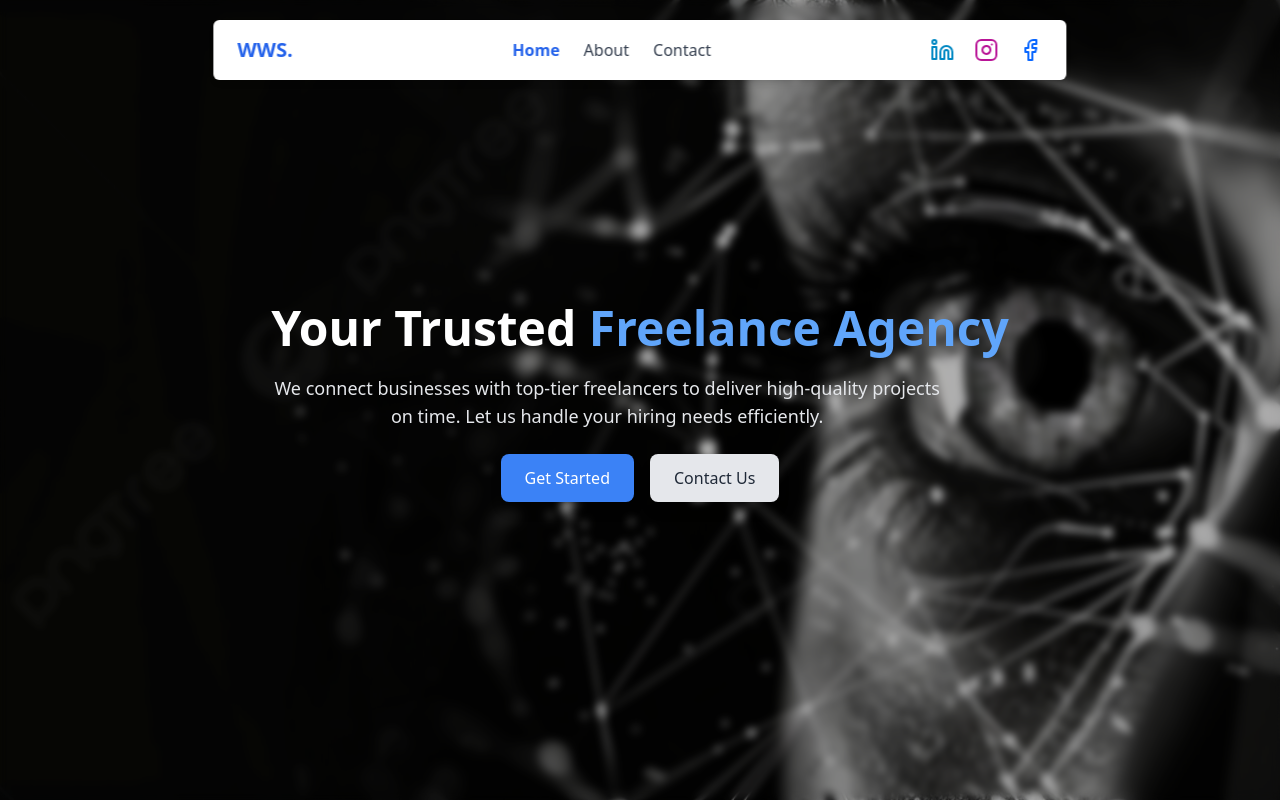
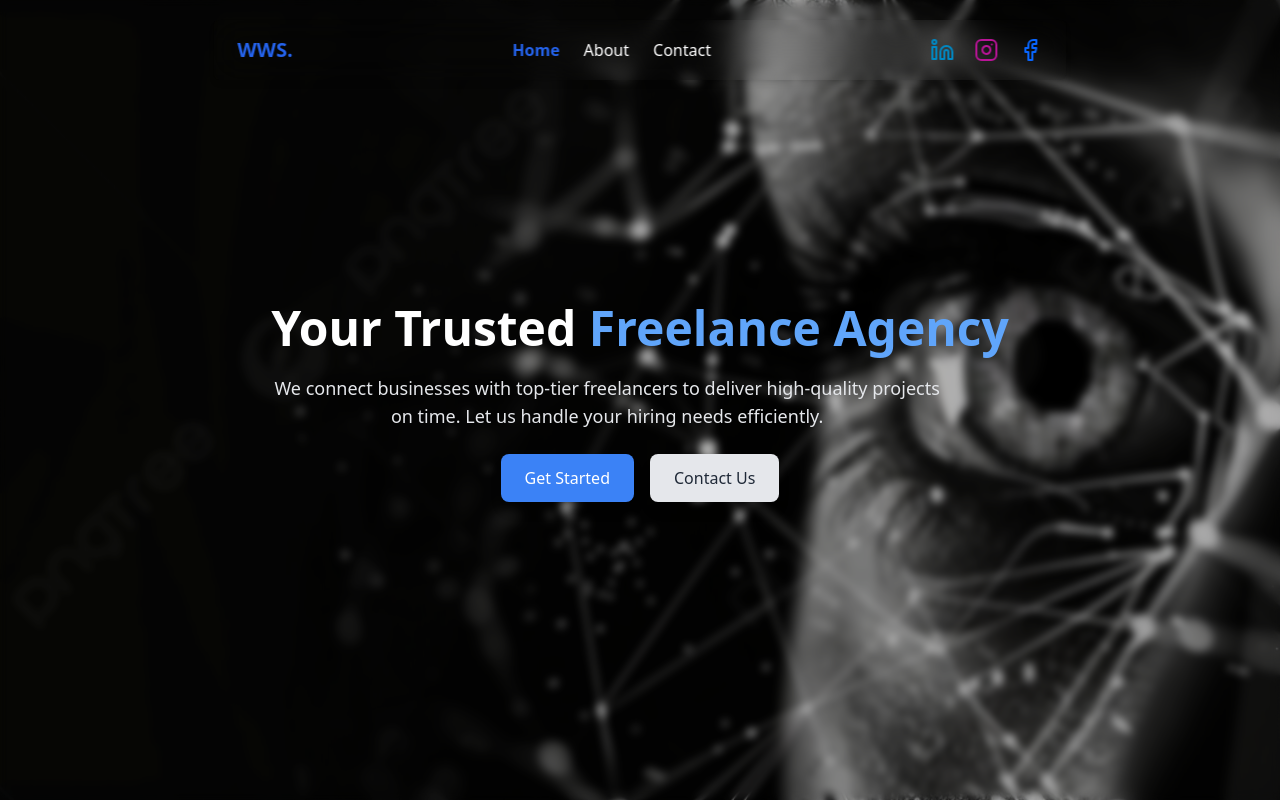
Before and after one commit to Sandipan-seth/WebWorkStudioPage, a React (Vite) app: page / in a window 1280 px wide. Shown: the top 802 px of the page. Built offline with nearby package versions, Linux system fonts and the light colour scheme.

Commit message:
Ui update in Navbar

```diff
--- a/src/components/Navbar.jsx
+++ b/src/components/Navbar.jsx
@@ -45,7 +45,7 @@ const Navbar = () => {
       className={`w-full md:w-2/3 rounded-md ${
         isOpen ? "bg-white" : "bg-white/50"
       }
-      ${activeSection === "home" ? "md:bg-white" : "md:bg-gray-200/50"}
+      ${activeSection === "home" ? "md:bg-white/0" : "md:bg-gray-200/50"}
         backdrop-blur-lg shadow-md fixed top-0 md:top-5 left-0 md:left-1/2 md:-translate-x-1/2 z-50`}
     >
       <div className="container mx-auto px-6 py-4 flex justify-between items-center">
@@ -58,6 +58,11 @@ const Navbar = () => {
               key={id}
               className={`cursor-pointer hover:text-blue-500 ${
                 activeSection === id ? "text-blue-600 font-bold" : ""
+              }
+              ${
+                activeSection==="home" && activeSection != id
+                  ? "text-white "
+                  : ""
               }`}
               onClick={() => handleScroll(id)}
             >
```
